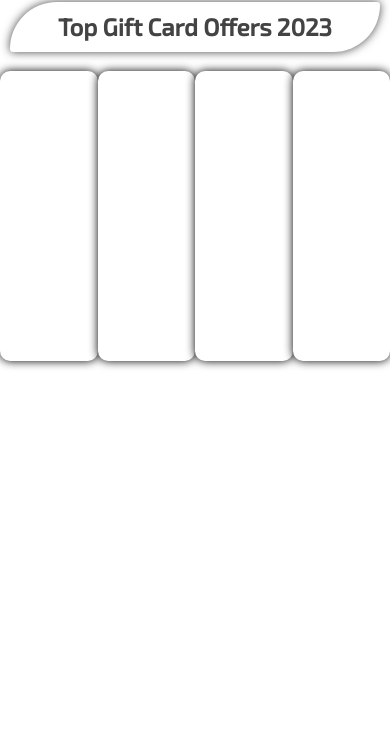
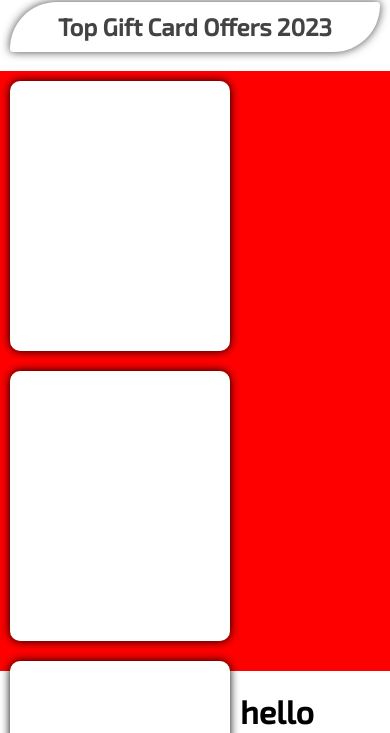
Before and after one commit to nahidhk/Landing-card, a plain HTML site: page index.html in a window 390 px wide. Shown: the part 344-1077 px from the top of the page. Before the commit the page ends 844 px from the top, so only its background shows below. Drawn offline with Linux system fonts and the light colour scheme.

Commit message:
new update

```diff
--- a/index.html
+++ b/index.html
@@ -49,9 +49,9 @@
 </div>
  </center>
  <br>
-  <section class="grid-row">
 
 
+  <section class="grid-row">
 
     <!-- box 1 --->
    <div class="grid-itm">
@@ -63,14 +63,7 @@
     <div class="grid-itm">
 
    </div>
-
-
-
     <!-- the top sue -- card -->
-
-
-
-
     <!-- box 3 --->
     <div class="grid-itm">
 
@@ -79,11 +72,11 @@
     <!-- box 4 --->
     <div class="grid-itm">
 
-   </div>
+    </div>
 
 
   </section>
-
+  <h1>hello</h1>
 
 
 
--- a/style.css
+++ b/style.css
@@ -106,7 +106,7 @@ color: #434343;
 
 .grid-itm{
   height: 290px;
-  width: 190px;
+  width: 230px;
   background-color: #fff;
   border-radius: 10px;
   box-shadow: 0 0 10px 0 #000;
@@ -123,7 +123,7 @@ color: #434343;
   }
 /*======== css mobile =============*/
 
-@media only screen and (max-width: 600px) {
+@media only screen and (max-width: 950px) {
 
 
 .r1{
@@ -179,4 +179,23 @@ right: 33.5%;
   margin-bottom: 10px;
 }
 
+.grid-itm{
+
+  float: left;
+  margin: 10px;
+  height: 270px;
+  width: 220px;
+  background-color: #fff;
+  border-radius: 10px;
+  box-shadow: 0 0 10px 0 #000;
 }
+
+.grid-row{
+  height: 600px;
+  width: 100%;
+  background-color: red;
+ display: block;
+ justify-content: none;
+}
+
+}
```
